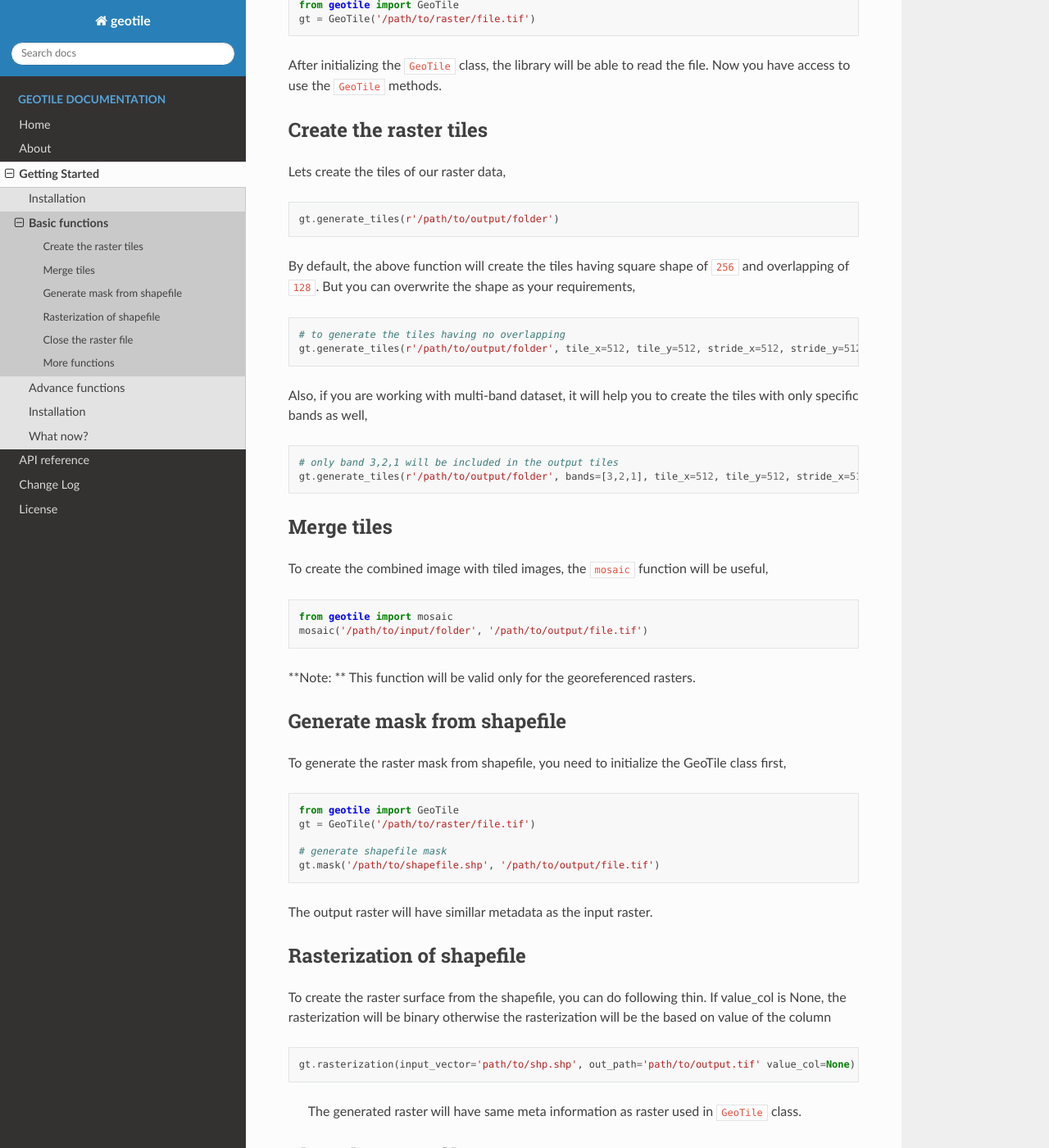
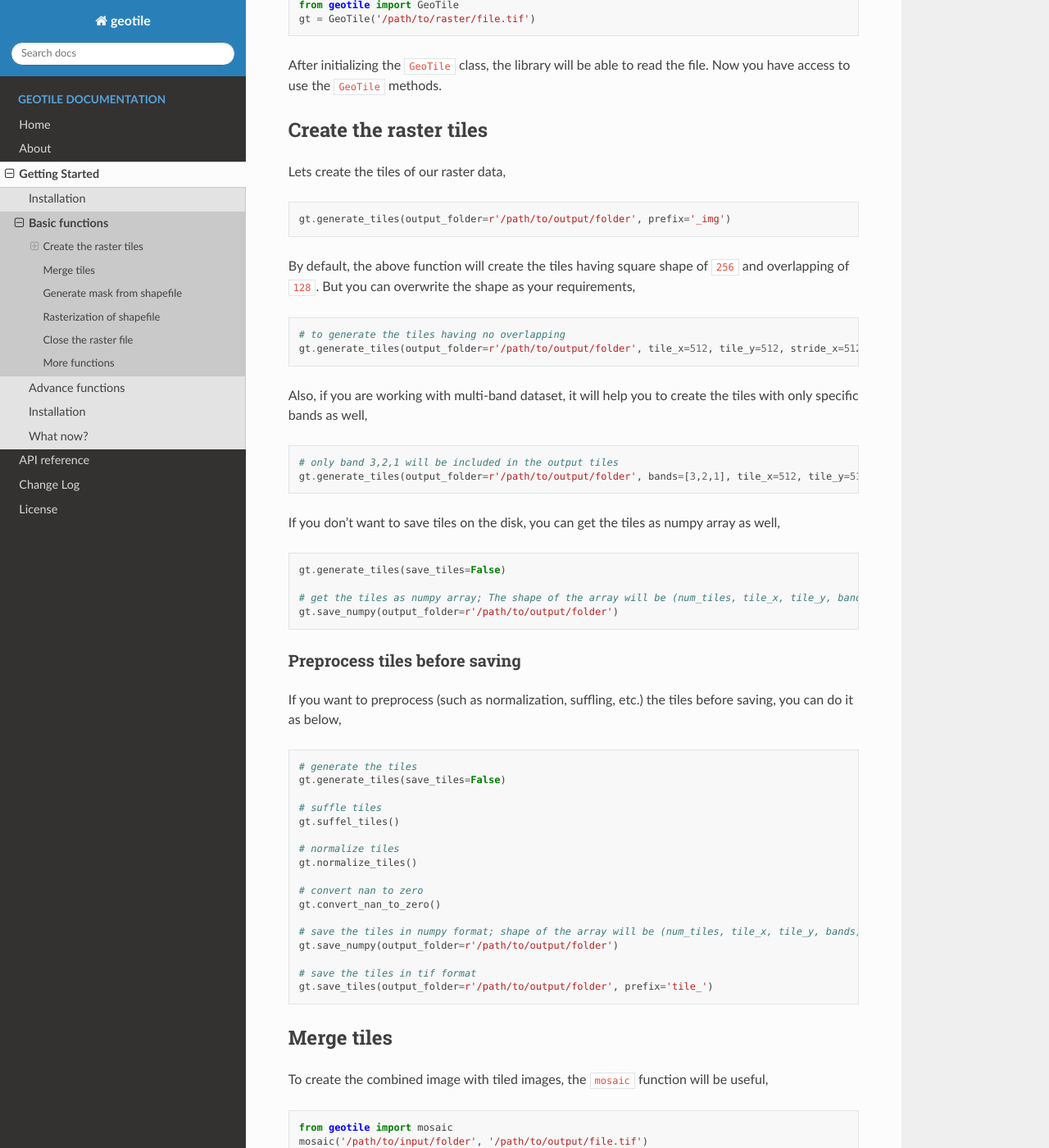
Before and after one commit to osgeonepal/geotile, a Sphinx documentation site: the page built from docs/source/pages/basic.md, in a window 1280 px wide and 1400 px high, scrolled down 247 px. Shown: the whole window at 82% size. Built offline with Sphinx 7.4.7 and the Read the Docs theme 2.0.0, drawn with Linux system fonts in a browser that asks for light colours; some of the changed text lies outside the part shown.

Commit message:
docs updated

````diff
--- a/docs/source/pages/basic.md
+++ b/docs/source/pages/basic.md
@@ -14,21 +14,54 @@ After initializing the `GeoTile` class, the library will be able to read the fil
 Lets create the tiles of our raster data,
 
 ```python
-gt.generate_tiles(r'/path/to/output/folder')
+gt.generate_tiles(output_folder=r'/path/to/output/folder', prefix='_img')
 ```
 
 By default, the above function will create the tiles having square shape of `256` and overlapping of `128`. But you can overwrite the shape as your requirements,
 
 ```python
 # to generate the tiles having no overlapping
-gt.generate_tiles(r'/path/to/output/folder', tile_x=512, tile_y=512, stride_x=512, stride_y=512)
+gt.generate_tiles(output_folder=r'/path/to/output/folder', tile_x=512, tile_y=512, stride_x=512, stride_y=512)
 ```
 
 Also, if you are working with multi-band dataset, it will help you to create the tiles with only specific bands as well,
 
 ```python
 # only band 3,2,1 will be included in the output tiles
-gt.generate_tiles(r'/path/to/output/folder', bands=[3,2,1], tile_x=512, tile_y=512, stride_x=512, stride_y=512)
+gt.generate_tiles(output_folder=r'/path/to/output/folder', bands=[3,2,1], tile_x=512, tile_y=512, stride_x=512, stride_y=512)
+```
+
+If you don't want to save tiles on the disk, you can get the tiles as numpy array as well,
+
+```python
+gt.generate_tiles(save_tiles=False)
+
+# get the tiles as numpy array; The shape of the array will be (num_tiles, tile_x, tile_y, bands)
+gt.save_numpy(output_folder=r'/path/to/output/folder')
+```
+
+### Preprocess tiles before saving
+
+If you want to preprocess (such as normalization, suffling, etc.) the tiles before saving, you can do it as below,
+
+```python
+# generate the tiles
+gt.generate_tiles(save_tiles=False)
+
+# suffle tiles
+gt.suffel_tiles()
+
+# normalize tiles
+gt.normalize_tiles()
+
+# convert nan to zero
+gt.convert_nan_to_zero()
+
+# save the tiles in numpy format; shape of the array will be (num_tiles, tile_x, tile_y, bands)
+gt.save_numpy(output_folder=r'/path/to/output/folder')
+
+# save the tiles in tif format
+gt.save_tiles(output_folder=r'/path/to/output/folder', prefix='tile_')
 ```
 
 ## Merge tiles
@@ -55,6 +88,8 @@ gt.mask('/path/to/shapefile.shp', '/path/to/output/file.tif')
 ```
 
 The output raster will have simillar metadata as the input raster.
+
+> **Note:** The above function will generate the raster mask from shapefile. Which is similar to [extract by mask](https://pro.arcgis.com/en/pro-app/latest/tool-reference/spatial-analyst/extract-by-mask.htm) function in ArcGIS. If you want to make the mask raster as binary, you have to use `gt.rasterization()` function.
 
 ## Rasterization of shapefile
 
````
Also changed, not shown: 1 other file.
